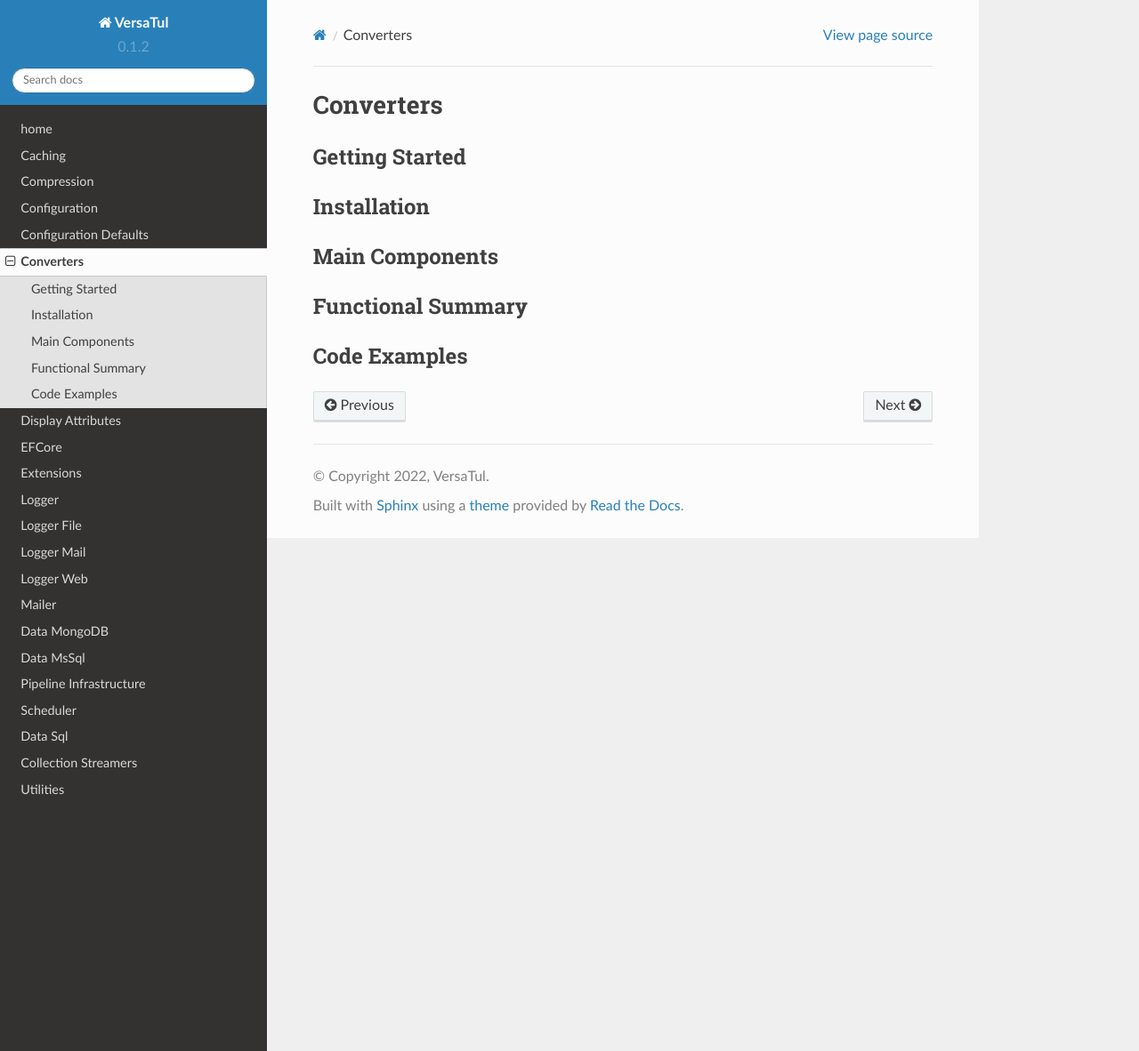
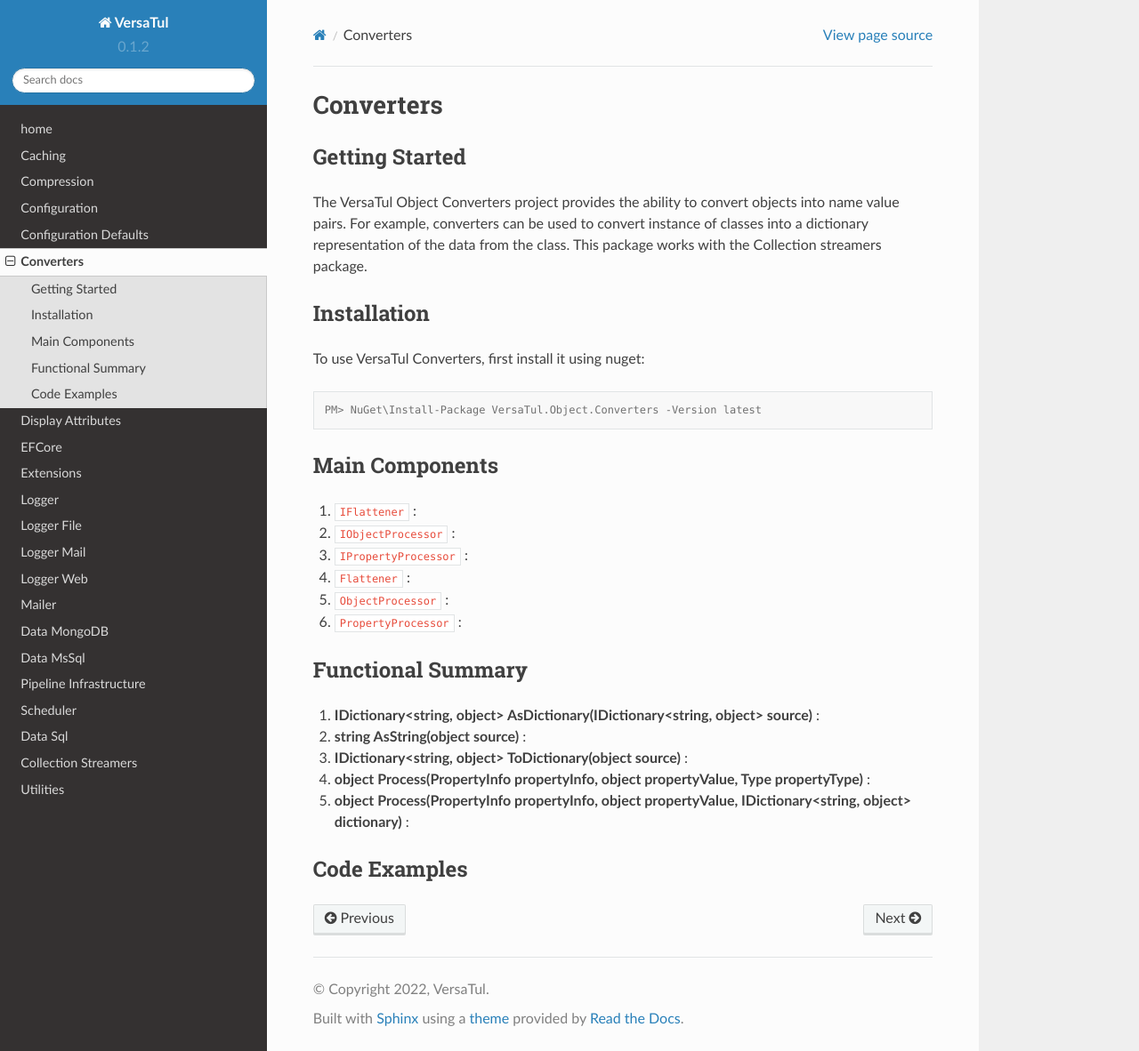
Before and after one commit to BjornWilliams/DocsVersaTul, a Sphinx documentation site: the page built from docs/source/converters.rst, in a window 1280 px wide and 1182 px high. Shown: the whole window at 89% size. Built offline with Sphinx 7.4.7 and the Read the Docs theme 2.0.0, drawn with Linux system fonts in a browser that asks for light colours.

Commit message:
Update converters.rst
added converter documentation

```diff
--- a/docs/source/converters.rst
+++ b/docs/source/converters.rst
@@ -3,15 +3,36 @@
 
 Getting Started
 ----------------
+The VersaTul Object Converters project provides the ability to convert objects into name value pairs.
+For example, converters can be used to convert instance of classes into a dictionary representation of the data from the class.
+This package works with the Collection streamers package.
 
 Installation
 ------------
 
+To use VersaTul Converters, first install it using nuget:
+
+.. code-block:: console
+
+    PM> NuGet\Install-Package VersaTul.Object.Converters -Version latest
+
+
 Main Components
 ----------------
+#. ``IFlattener`` :
+#. ``IObjectProcessor`` :
+#. ``IPropertyProcessor`` :
+#. ``Flattener`` :
+#. ``ObjectProcessor`` :
+#. ``PropertyProcessor`` :
 
 Functional Summary
 ------------------
+#. **IDictionary<string, object> AsDictionary(IDictionary<string, object> source)** :
+#. **string AsString(object source)** :
+#. **IDictionary<string, object> ToDictionary(object source)** :
+#. **object Process(PropertyInfo propertyInfo, object propertyValue, Type propertyType)** :
+#. **object Process(PropertyInfo propertyInfo, object propertyValue, IDictionary<string, object> dictionary)** :
 
 Code Examples
 -------------
```
